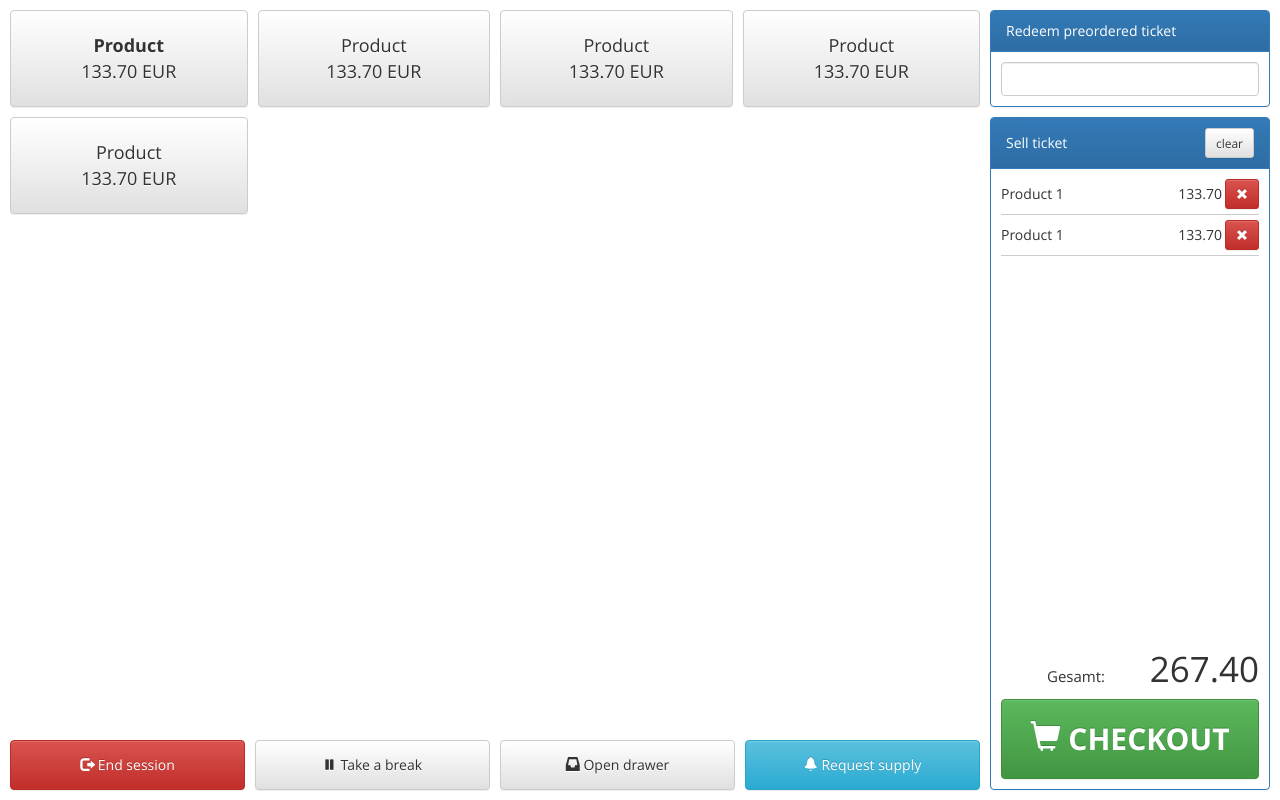
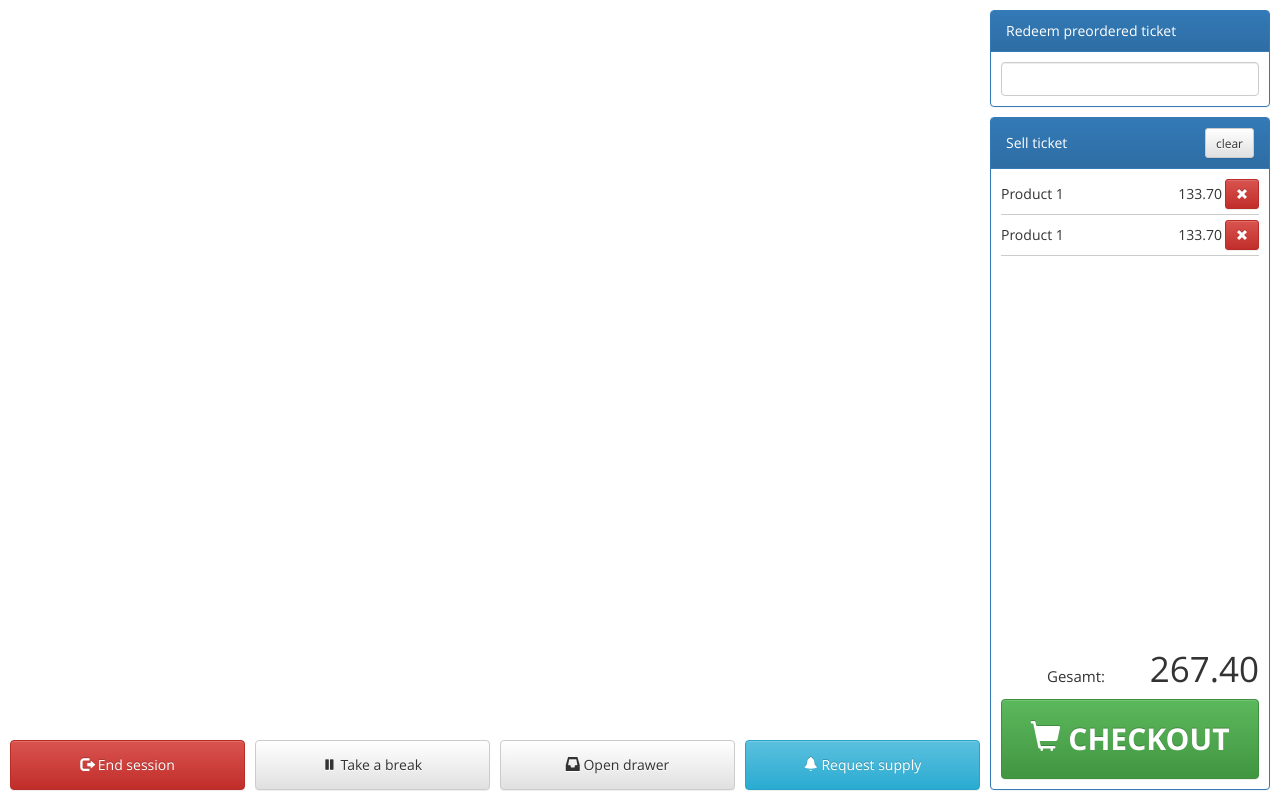
Before and after one commit to Wiiilmaa/postix, a Django app: template src/c6sh/desk/templates/desk/main.html in a window 1280 px wide. Run offline with Django 3.2, Linux system fonts and the light colour scheme; the template is opened without the code that fills it, so the values that code supplies are empty; parts of the project's set-up code (start-up, migrations or seed data) failed here and were passed over; some libraries are stand-ins or nearby versions.

Commit message:
Added product loading to desk UI

```diff
--- a/src/c6sh/desk/templates/desk/main.html
+++ b/src/c6sh/desk/templates/desk/main.html
@@ -15,36 +15,6 @@
 <div id="main-container">
     <div id="left-side">
         <div id="product-view">
-            <div class="product">
-                <button class="btn btn-default btn-block">
-                    <strong>Product</strong><br/>
-                    133.70 EUR
-                </button>
-            </div>
-            <div class="product">
-                <button class="btn btn-default btn-block">
-                    Product<br/>
-                    133.70 EUR
-                </button>
-            </div>
-            <div class="product">
-                <button class="btn btn-default btn-block">
-                    Product<br/>
-                    133.70 EUR
-                </button>
-            </div>
-            <div class="product">
-                <button class="btn btn-default btn-block">
-                    Product<br/>
-                    133.70 EUR
-                </button>
-            </div>
-            <div class="product">
-                <button class="btn btn-default btn-block">
-                    Product<br/>
-                    133.70 EUR
-                </button>
-            </div>
         </div>
         <div id="button-row">
             <button class="btn btn-danger" id="btn-supply">
```
Also changed, not shown: src/c6sh/static/desk/js/c6sh.js (+60 -0 lines).
